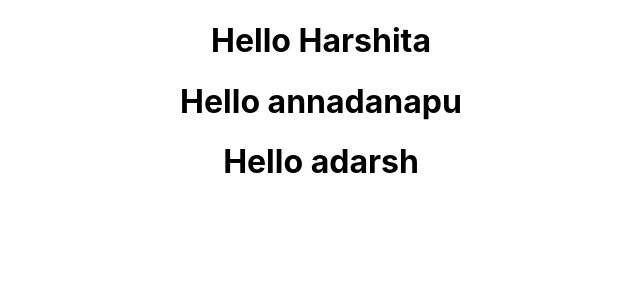
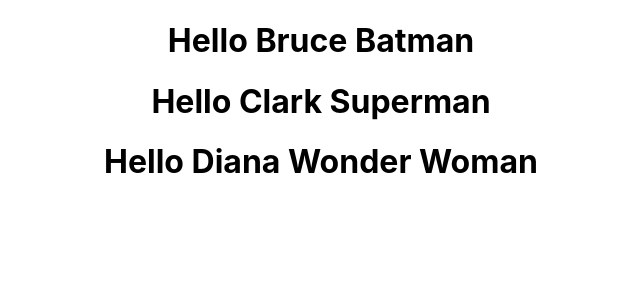
Before and after one commit to nilankh/LearningReact, a React (Create React App) app: page / in a window 1280 px wide. Shown: the top 300 px of the page, without its empty margins (319-959 px from the left). Built offline with nearby package versions, Linux system fonts and the light colour scheme.

Commit message:
passed on more props

```diff
--- a/src/App.js
+++ b/src/App.js
@@ -8,9 +8,9 @@ import Hello from './components/Hello';
 function App() {
   return (
     <div className="App">
-      <Greet name="Harshita"/>
-      <Greet name="annadanapu"/>
-      <Greet name="adarsh"/>
+      <Greet name="Bruce" heroname="Batman"/>
+      <Greet name="Clark" heroname="Superman"/>
+      <Greet name="Diana" heroname="Wonder Woman"/>
       {/* <Welcome /> */}
 
       {/* <Hello /> */}
--- a/src/components/Greet.js
+++ b/src/components/Greet.js
@@ -7,7 +7,7 @@ import React from 'react';
 // this props we can name it anything we want to, but conventional is to write props
 const Greet = (props) => {
     console.log("props",props);
-    return <h1>Hello {props.name}</h1>
+    return <h1>Hello {props.name} {props.heroname}</h1>
 }
 // this is termed as named export
 // export const Greet = () => <h1>Hello Nilank</h1>
```
